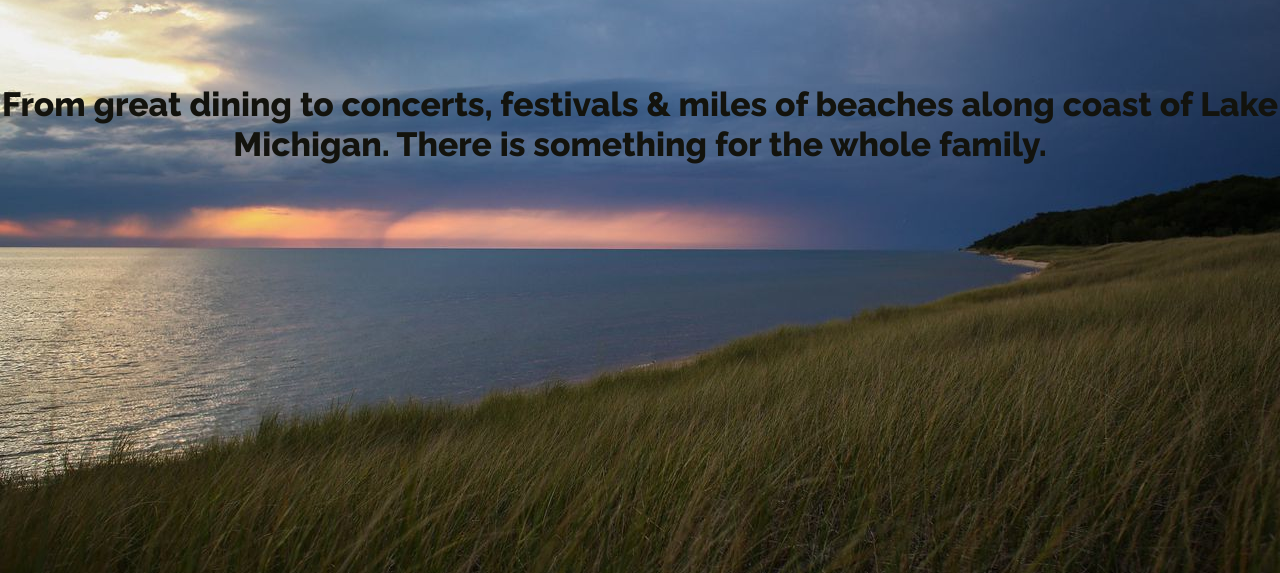
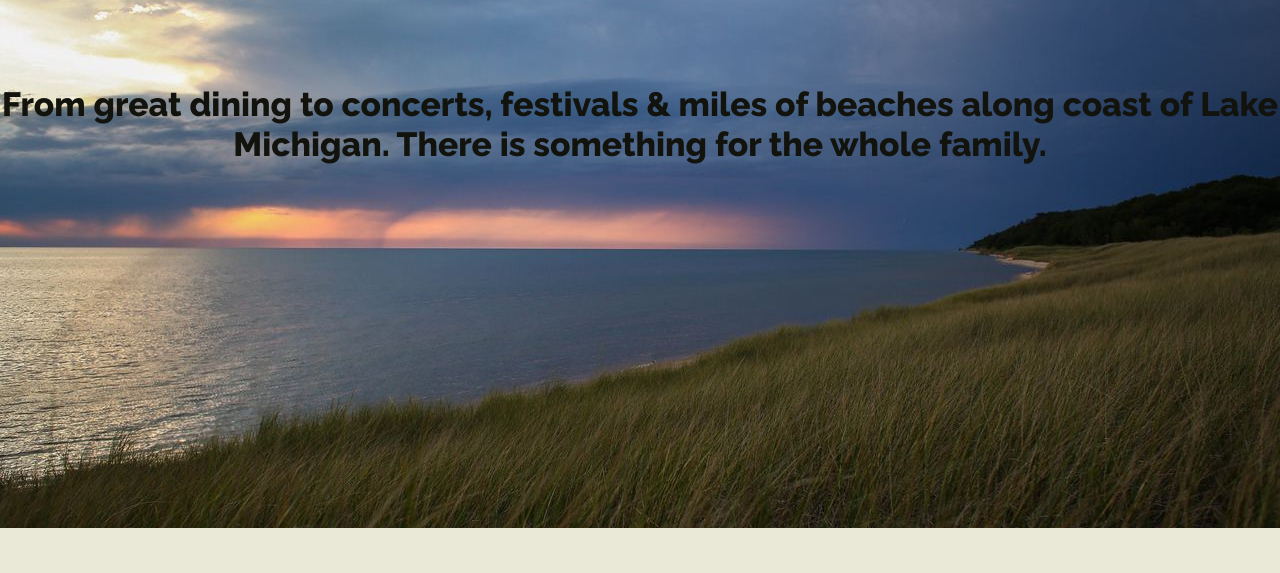
Before and after one commit to joshua-cornelsen/hometown-homepage, a plain HTML site: page index.html in a window 1280 px wide. Shown: the part 172-745 px from the top of the page. Drawn offline with Linux system fonts and the light colour scheme.

Commit message:
Update styles.css
Changed the height and width property within the hero section.

```diff
--- a/styles.css
+++ b/styles.css
@@ -14,7 +14,8 @@ img {
 
 #hero {
     background-image: url("images/muskegon-state-park.jpeg");
-    height: 100vh;
+    height: 700px;
+    width: 100%;
     background-size: cover;
     display: flex;
     flex-direction: column;
```
